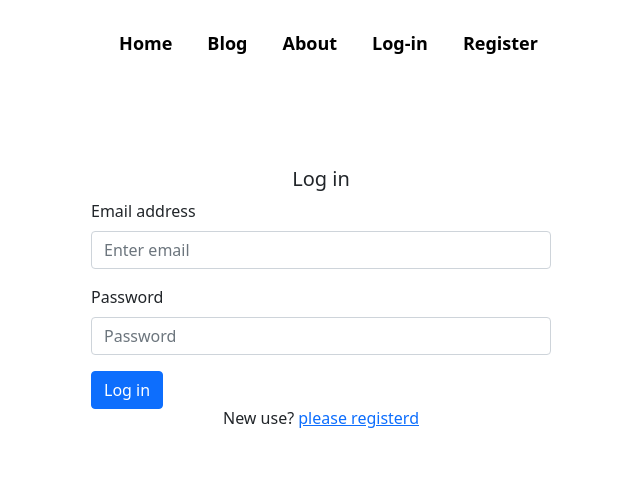
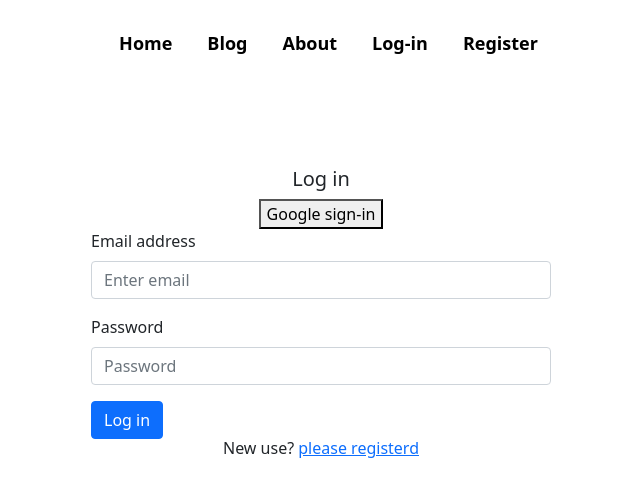
Before and after one commit to solaymanWeb/independent-services-provider, a React (Create React App) app: page /login in a window 1280 px wide. Shown: the top 496 px of the page, without its empty margins (319-959 px from the left). Built offline with nearby package versions, Linux system fonts and the light colour scheme; no server answers.

Commit message:
enter and loading issu fix check out page

```diff
--- a/src/Components/Header/Header.js
+++ b/src/Components/Header/Header.js
@@ -16,11 +16,9 @@ const Header = () => {
                 <Link to='/'>Home</Link>
                 <Link to='blog'>Blog</Link>
                 <Link to='about'>About</Link>
-
                 {
                     user? <button className='log-out' onClick={logout}>Log out</button>:<Link to='login'>Log-in</Link>
                 }
-
                 <Link to='register'>Register</Link>
             </nav>
         </div>
--- a/src/Components/Home/Home.js
+++ b/src/Components/Home/Home.js
@@ -3,17 +3,13 @@ import './Home.css'
 import gym_banner from "../images/gym_banner.jpg"
 import {Container, Row, Col, Button} from 'react-bootstrap'
 import useGym from '../../hooks/useGym';
-import RequireAuth from '../RequireAuth/RequireAuth';
 import { Link, useNavigate } from 'react-router-dom';
 
 
 const Home = () => {
 
     const [gyms, setGyms] = useGym();
-    // const navigate = useNavigate()
-    // if(user){
-    //     navigate("/checkout")
-    // }
+    const navigate = useNavigate();
 
     return (
         <div>
@@ -46,6 +42,7 @@ const Home = () => {
                             <Link to="/checkout">
                             <Button variant='success'>Check out</Button>
                             </Link>
+
                             </div>
                             </div>
                             </Col>
--- a/src/Components/Login/Login.js
+++ b/src/Components/Login/Login.js
@@ -2,46 +2,59 @@
 import React from 'react';
 import { useState } from 'react';
 import { Button, Form } from 'react-bootstrap';
-import { useSignInWithEmailAndPassword } from 'react-firebase-hooks/auth';
+import { useSignInWithEmailAndPassword, useSignInWithGoogle } from 'react-firebase-hooks/auth';
 import { Link, Navigate, useLocation, useNavigate } from 'react-router-dom';
 import auth from '../../firebase.init';
 
 const Login = () => {
 const [email, setEmail]=useState('');
 const [password, setPassword]=useState('');
+const [signInWithGoogle]=useSignInWithGoogle(auth);
 const [
   signInWithEmailAndPassword,
   user,
   loading,
   error,
 ] = useSignInWithEmailAndPassword(auth);
-const navigate = useNavigate();
-// if(user){
-//   navigate('/')
-// }
-if(user?.email){
-  navigate('/checkout')
+const navigate=useNavigate()
+const location = useLocation()
+
+let from = location.state?.from?.pathname || "/";
+
+const handleEmail=event=>{
+  setEmail(event.target.value)
+}
+const handlePassword =event=>{
+  setPassword(event.target.value)
+}
+const createSignIn =event =>{
+  event.preventDefault();
+  signInWithEmailAndPassword(email, password)
+  // navigate(from, { replace: true });
 }
 
-const handleEmail = event =>{
-  setEmail(event.target.value)
-}
-const handlePassword = event =>{
-  setPassword(event.target.value)
+const handleGoogleSignIn =()=>{
+  signInWithGoogle();
+
 }
 
-const signIn =(event)=>{
+if(user){
+  navigate(from)
+}
 
-  signInWithEmailAndPassword(email, password)
-  event.preventDefault();
 
-}
+
 
     return (
         <div>
             <div className='reg-form'>
                 <h5>Log in</h5>
-            <Form onSubmit={signIn}>
+                <div>
+                  <button onClick={handleGoogleSignIn}>
+                    Google sign-in
+                  </button>
+                </div>
+            <Form onSubmit={createSignIn}>
           <Form.Group className="mb-3" controlId="formBasicEmail">
             <Form.Label>Email address</Form.Label>
             <Form.Control onBlur={handleEmail} type="email" placeholder="Enter email" required />
--- a/src/Components/RequireAuth/RequireAuth.js
+++ b/src/Components/RequireAuth/RequireAuth.js
@@ -1,18 +1,18 @@
 import React from 'react';
-import { useSignInWithEmailAndPassword } from 'react-firebase-hooks/auth';
+import { useAuthState } from 'react-firebase-hooks/auth';
 import {useLocation, Navigate} from "react-router-dom";
 import auth from '../../firebase.init';
 
 
 const RequireAuth = ({children}) => {
-  const [user] = useSignInWithEmailAndPassword(auth);
+  const [user, loading, error] = useAuthState(auth);
     let location = useLocation();
-    if(!auth.user){
+    if(loading){
+      return <div>loading</div>
+    }
+    if(!user){
     return <Navigate to ='/login' state={{from: location}} replace></Navigate>
   }
-  // else if(user?.email){
-  //   <Navigate  to ="/checkout"></Navigate>
-  // }
 
     return children;
 };
```
